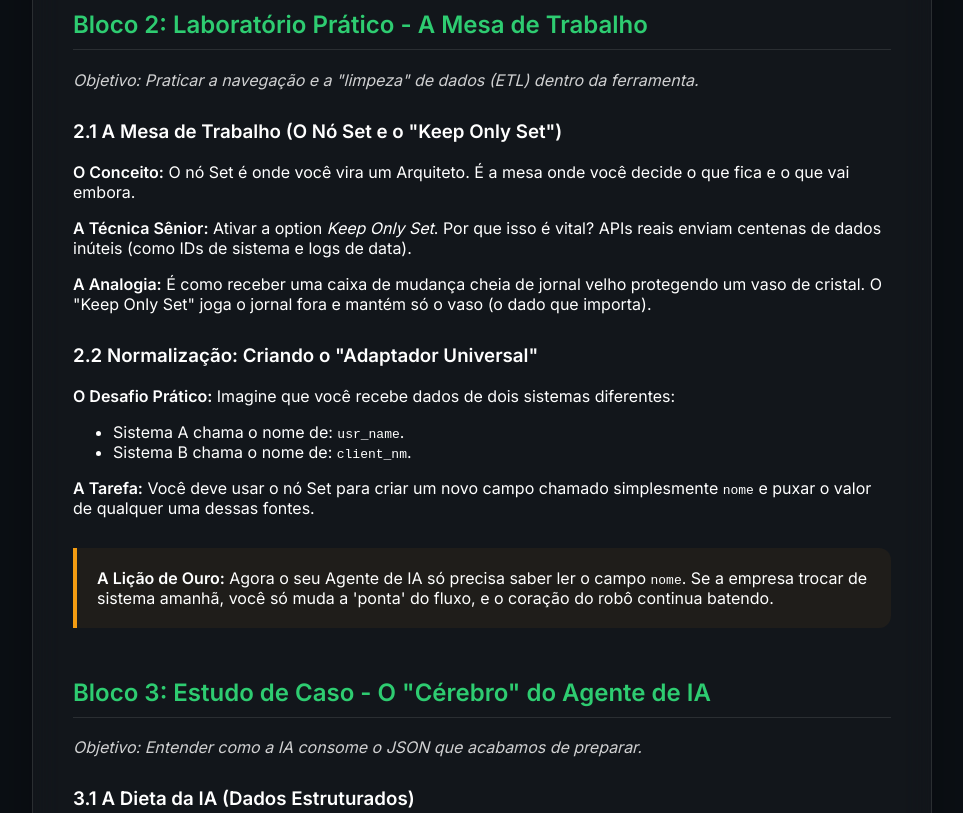
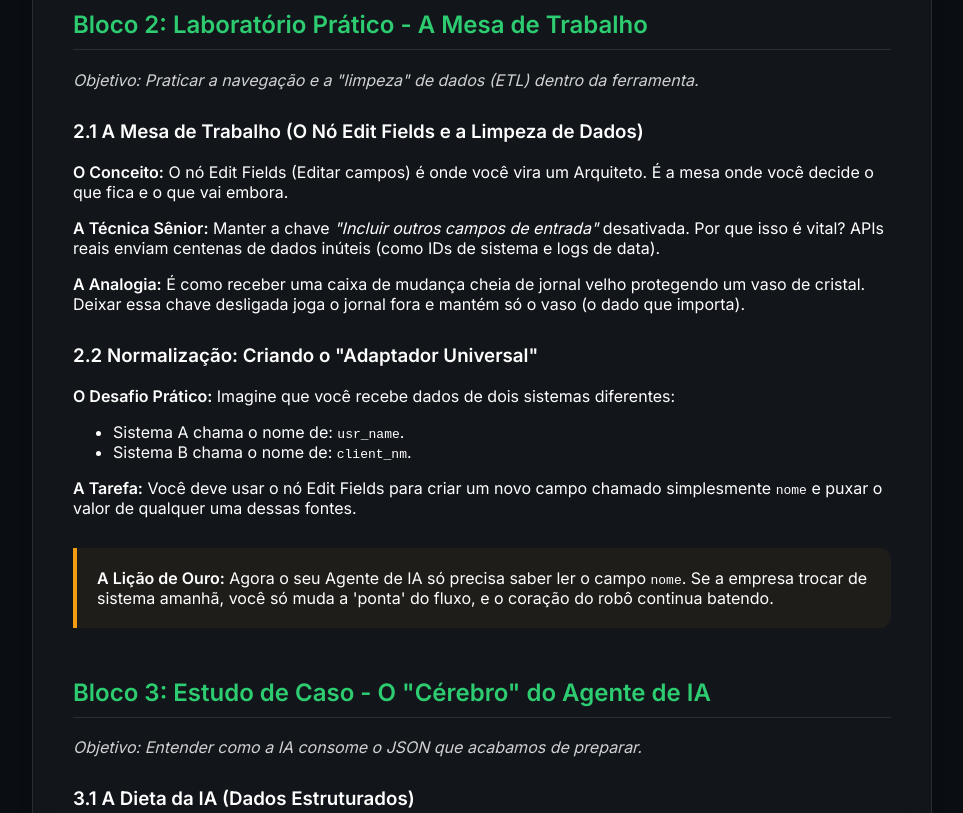
Before and after one commit to jessicafram/CS-Hub-, a plain HTML site: page materiais/n8n/n8n-aula-02.html in a window 1280 px wide. Shown: the part 2800-3613 px from the top of the page, without its empty margins (158-1121 px from the left). Drawn offline with Linux system fonts and the light colour scheme.

Commit message:
Atualização da aula 02 n8n

```diff
--- a/materiais/n8n/n8n-aula-02.html
+++ b/materiais/n8n/n8n-aula-02.html
@@ -232,7 +232,7 @@
             <h3>1.2 Interoperabilidade - O "Inglês" dos Sistemas (JSON)</h3>
             <p><strong>O Conceito:</strong> Para que sistemas de empresas diferentes conversem, eles usam a
                 Interoperabilidade. O "inglês" que eles escolheram para preencher aquela ficha de correio é o JSON.</p>
-            <p><strong>O Formato:</strong> O JSON é sempre composto por uma Chave (o rótulo) e Valor (a informação).
+            <p><strong>O Formato:</strong> O JSON é sempre composto por uma Chave (o rótulo) e um Valor (a informação).
                 Exemplo: <code>"nome": "Maurício"</code>.</p>
             <p><span class="highlight-text">Na Prática:</span> Você vai ver que tudo o que entra e sai de um
                 "quadradinho" no n8n é um texto nesse formato de ficha.</p>
@@ -252,13 +252,14 @@
             <p style="opacity: 0.8; font-style: italic;">Objetivo: Praticar a navegação e a "limpeza" de dados (ETL)
                 dentro da ferramenta.</p>
 
-            <h3>2.1 A Mesa de Trabalho (O Nó Set e o "Keep Only Set")</h3>
-            <p><strong>O Conceito:</strong> O nó Set é onde você vira um Arquiteto. É a mesa onde você decide o que fica
-                e o que vai embora.</p>
-            <p><strong>A Técnica Sênior:</strong> Ativar a option <em>Keep Only Set</em>. Por que isso é vital? APIs
-                reais enviam centenas de dados inúteis (como IDs de sistema e logs de data).</p>
+            <h3>2.1 A Mesa de Trabalho (O Nó Edit Fields e a Limpeza de Dados)</h3>
+            <p><strong>O Conceito:</strong> O nó Edit Fields (Editar campos) é onde você vira um Arquiteto. É a mesa
+                onde você decide o que fica e o que vai embora.</p>
+            <p><strong>A Técnica Sênior:</strong> Manter a chave <em>"Incluir outros campos de entrada"</em> desativada.
+                Por que isso é vital? APIs reais enviam centenas de dados inúteis (como IDs de sistema e logs de data).
+            </p>
             <p><strong>A Analogia:</strong> É como receber uma caixa de mudança cheia de jornal velho protegendo um vaso
-                de cristal. O "Keep Only Set" joga o jornal fora e mantém só o vaso (o dado que importa).</p>
+                de cristal. Deixar essa chave desligada joga o jornal fora e mantém só o vaso (o dado que importa).</p>
 
             <h3>2.2 Normalização: Criando o "Adaptador Universal"</h3>
             <p><strong>O Desafio Prático:</strong> Imagine que você recebe dados de dois sistemas diferentes:</p>
@@ -266,7 +267,7 @@
                 <li>Sistema A chama o nome de: <code>usr_name</code>.</li>
                 <li>Sistema B chama o nome de: <code>client_nm</code>.</li>
             </ul>
-            <p><strong>A Tarefa:</strong> Você deve usar o nó Set para criar um novo campo chamado simplesmente
+            <p><strong>A Tarefa:</strong> Você deve usar o nó Edit Fields para criar um novo campo chamado simplesmente
                 <code>nome</code> e puxar o valor de qualquer uma dessas fontes.</p>
             <div class="concept-box" style="border-color: #f39c12; background: rgba(243, 156, 18, 0.05);">
                 <p style="margin: 0;"><strong>A Lição de Ouro:</strong> Agora o seu Agente de IA só precisa saber ler o
@@ -410,8 +411,9 @@
                         style="margin-top: 20px; padding-top: 20px; border-top: 1px dashed rgba(255,255,255,0.2); color: #fff; cursor: text;">
                         <p>Antes de considerar sua automação pronta, verifique estes 4 pontos fundamentais:</p>
                         <ul style="line-height: 1.8; list-style: none; padding-left: 0;">
-                            <li style="margin-bottom: 10px;">🔲 <strong>O dado está "limpo"?</strong> Usei o nó Set com
-                                a opção Keep Only Set ligada para remover lixos e IDs inúteis?</li>
+                            <li style="margin-bottom: 10px;">🔲 <strong>O dado está "limpo"?</strong> Usei o nó Edit
+                                Fields com a opção "Incluir outros campos de entrada" desligada para remover lixos e IDs
+                                inúteis?</li>
                             <li style="margin-bottom: 10px;">🔲 <strong>Criei o Adaptador?</strong> O nome dos campos no
                                 meu fluxo segue o meu padrão interno (ex: nome, email) ou estou usando nomes estranhos
                                 da API original?</li>
@@ -492,13 +494,13 @@
             },
             {
                 "tipo": "teoria",
-                "frente": "Ao receber dados brutos de uma API, por que devemos usar o nó Set com a opção 'Keep Only Set' antes de enviar para a IA?",
+                "frente": "Ao receber dados brutos de uma API, por que devemos usar o nó Edit Fields com a chave 'Incluir outros campos de entrada' desligada antes de enviar para a IA?",
                 "verso": "Para limpar dados inúteis (IDs de sistema, logs) que gastam 'energia' (e dinheiro de API) da Inteligência Artificial, entregando apenas o dado que importa."
             },
             {
                 "tipo": "caso_clinico",
                 "frente": "🚨 A Pergunta de Ouro:\nSe a API do Google mudar o nome do campo de 'e-mail' para 'correio_eletronico', você vai ter que refazer seu Agente de IA inteiro ou apenas um nó de Normalização?",
-                "verso": "Apenas o nó de Normalização (Set). O Agente de IA continuará recebendo o campo 'email' porque o nó Set atuará como o Adaptador Universal, traduzindo o novo campo do Google para o padrão interno."
+                "verso": "Apenas o nó de Normalização (Edit Fields). O Agente de IA continuará recebendo o campo 'email' porque o nó Edit Fields atuará como o Adaptador Universal, traduzindo o novo campo do Google para o padrão interno."
             }
         ];
 
```
